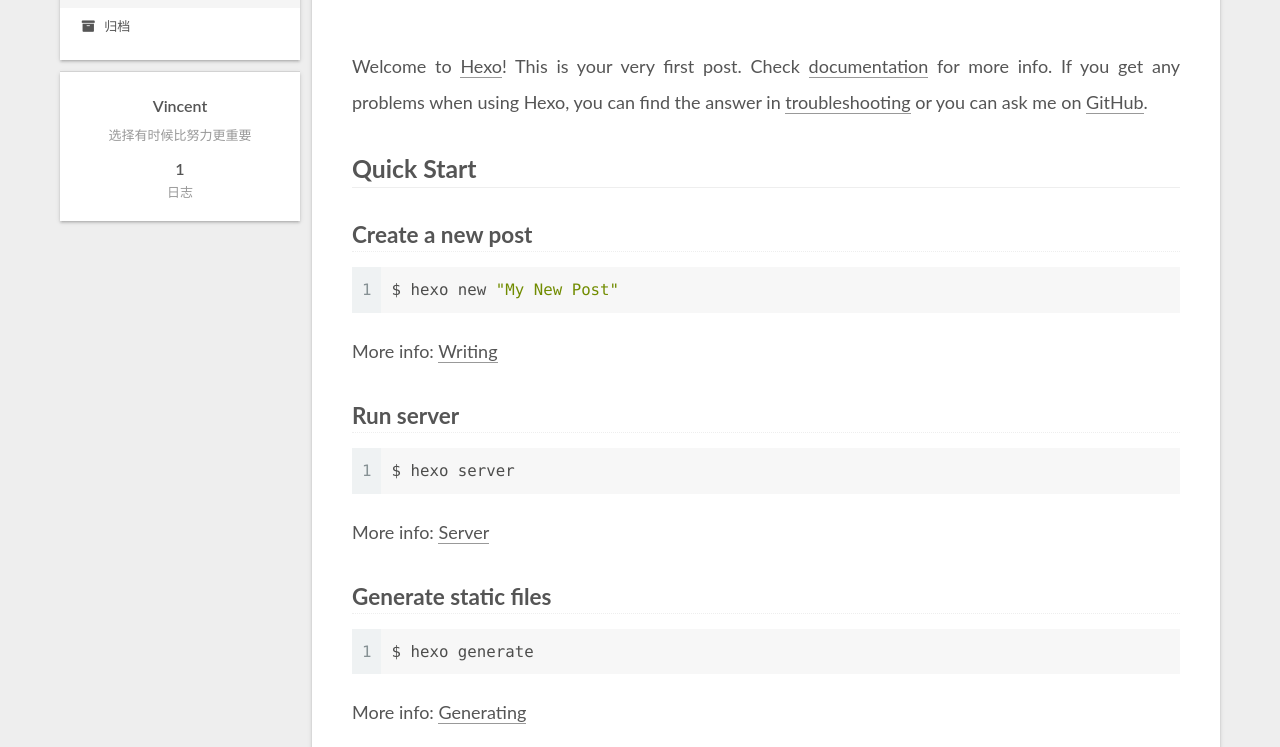
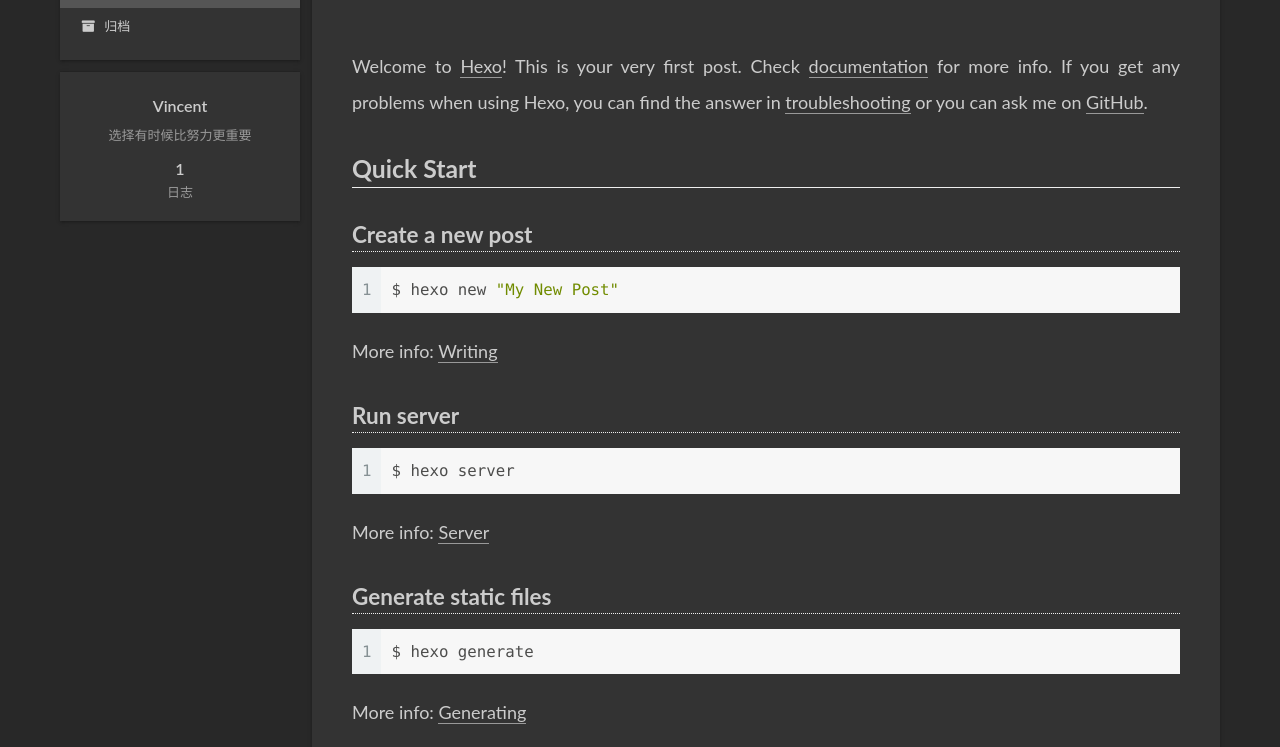
Before and after one commit to VincentLovesFeCoding/VincentLovesFeCoding.github.io, a plain HTML site: page index.html in a window 1280 px wide. Shown: the part 126-873 px from the top of the page. Drawn offline with Linux system fonts and the dark colour scheme.

Commit message:
Site updated: 2023-09-01 09:18:17

```diff
--- a/css/main.css
+++ b/css/main.css
@@ -18,6 +18,34 @@
   --btn-default-hover-color: #fff;
   --btn-default-hover-border-color: #222;
 }
+@media (prefers-color-scheme: dark) {
+  :root {
+    --body-bg-color: #282828;
+    --content-bg-color: #333;
+    --card-bg-color: #555;
+    --text-color: #ccc;
+    --blockquote-color: #bbb;
+    --link-color: #ccc;
+    --link-hover-color: #eee;
+    --brand-color: #ddd;
+    --brand-hover-color: #ddd;
+    --table-row-odd-bg-color: #282828;
+    --table-row-hover-bg-color: #363636;
+    --menu-item-bg-color: #555;
+    --btn-default-bg: #222;
+    --btn-default-color: #ccc;
+    --btn-default-border-color: #555;
+    --btn-default-hover-bg: #666;
+    --btn-default-hover-color: #ccc;
+    --btn-default-hover-border-color: #666;
+  }
+  img {
+    opacity: 0.75;
+  }
+  img:hover {
+    opacity: 0.9;
+  }
+}
 html {
   line-height: 1.15; /* 1 */
   -webkit-text-size-adjust: 100%; /* 2 */
@@ -1168,7 +1196,7 @@
 }
 .links-of-author a::before,
 .links-of-author span.exturl::before {
-  background: #1c2d69;
+  background: #04c758;
   border-radius: 50%;
   content: ' ';
   display: inline-block;
```
